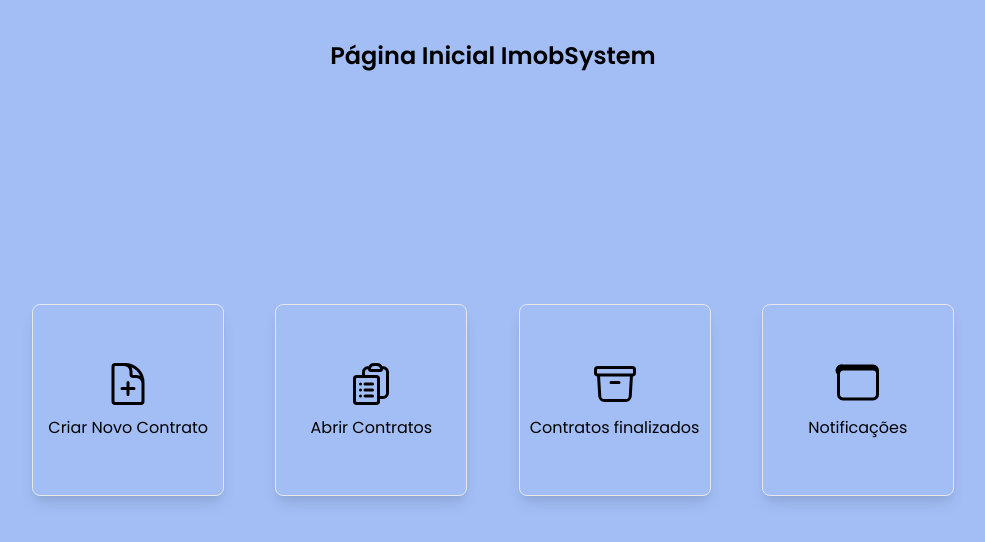
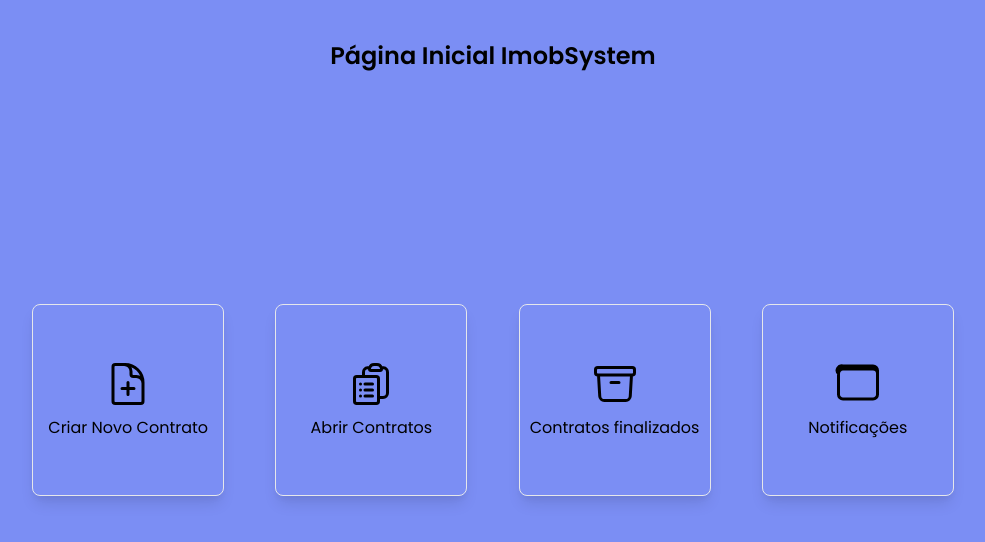
Before and after one commit to jonasmouradev/ImobSystem, a React (Vite) app in the folder vite-project/: page /home in a window 1280 px wide. Shown: the top 542 px of the page, without its empty margins (147-1132 px from the left). Built offline with nearby package versions, Linux system fonts and the light colour scheme; the HTML template or start-up script is replaced by a standard one.

Commit message:
Update index.css

```diff
--- a/vite-project/src/index.css
+++ b/vite-project/src/index.css
@@ -145,7 +145,7 @@
 .container .login-form .input-box input[type="submit"] {
   background-color: var(--default-color);
   border: 0;
-  color: #ffffff;
+  color: #1a1579;
   border-radius: 5px;
   cursor: pointer;
 }
@@ -200,7 +200,8 @@
 }
 
 .custom-background {
-  background-color: #a2bef5;
+  background-color: #7b8ef4;
+
 }
 
 .custom-rectangle {
```
